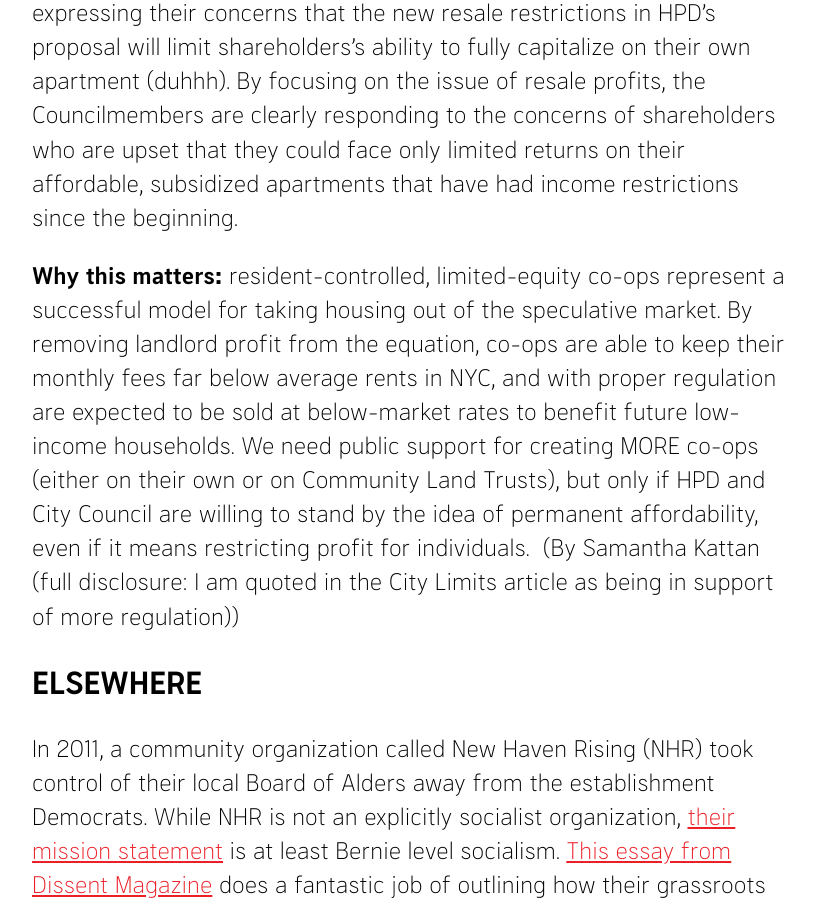
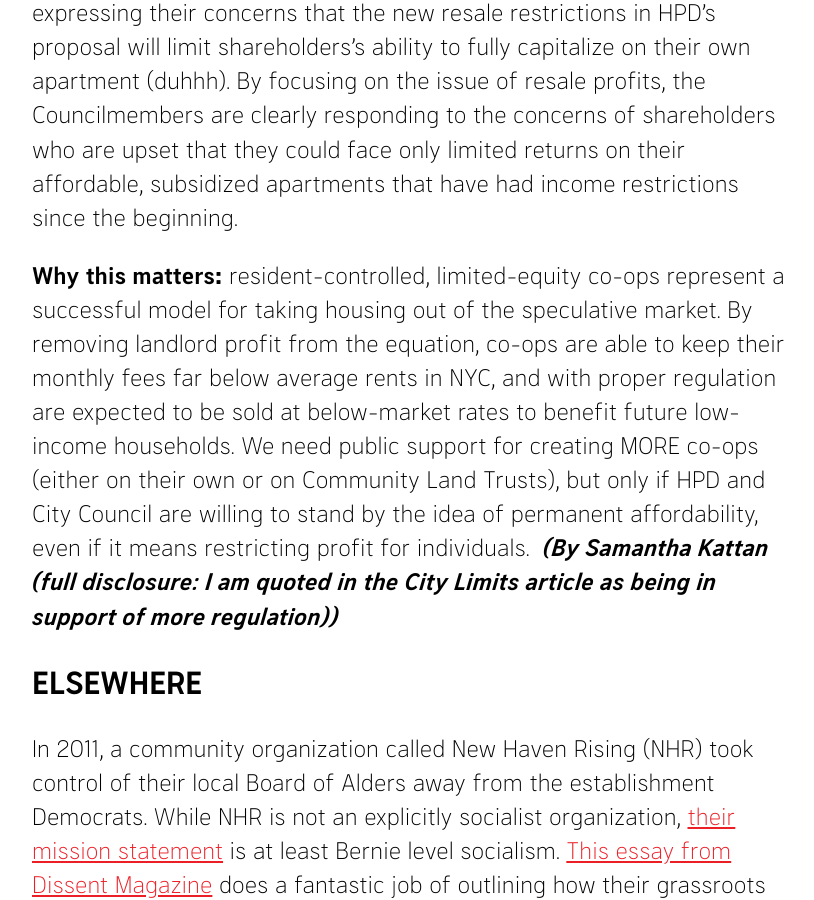
Before and after one commit to nycdsa/the-thorn, a Jekyll site: the page built from src/_posts/2017-02-27-housing-preservations-development.md, in a window 1280 px wide and 900 px high, scrolled down 2493 px. Shown: the whole window, without its empty margins (228-1042 px from the left). Built offline with Jekyll 4.4.1, drawn with Linux system fonts in a browser that asks for light colours.

```diff
--- a/src/_posts/2017-02-27-housing-preservations-development.md
+++ b/src/_posts/2017-02-27-housing-preservations-development.md
@@ -7,7 +7,7 @@ title: Housing Preservations & Development
 -   Treasurer of the Arab-American Association of New York, [Khader El-Yateem, announced his candidacy for the 43rd district](http://www.kingscountypolitics.com/el-yateem-throws-hat-ring-butler-gets-labor-endorsements/)[ Councilor](http://www.kingscountypolitics.com/el-yateem-throws-hat-ring-butler-gets-labor-endorsements/), representing Bay Ridge. He is apparently the first Palestinian-American to run for public office in NYC.
 
 ## Other Local News
--   [Resistance to the Bedford Union Development continues with the DSA organized protest on Saturday](http://www.ny1.com/nyc/all-boroughs/news/2017/02/25/neighbors-protest-controversial-redevelopment-plan-for-bedford-union-armory-ahead-of-public-hearing.html) and[community meetings turning into yelling matches](https://www.dnainfo.com/new-york/20170222/crown-heights/crown-heights-development-talk-turns-into-shouting-match)during the week.
+-   [Resistance to the Bedford Union Development continues with the DSA organized protest on Saturday](http://www.ny1.com/nyc/all-boroughs/news/2017/02/25/neighbors-protest-controversial-redevelopment-plan-for-bedford-union-armory-ahead-of-public-hearing.html) and [community meetings turning into yelling matches](https://www.dnainfo.com/new-york/20170222/crown-heights/crown-heights-development-talk-turns-into-shouting-match) during the week.
 -   [Recycling workers attempt to form a union despite reported retaliation from above.](http://teamsters.nyc/2017/02/14/sims-recycling-workers-rally-union/) Carlos Menchaca, 38th District Councilor, stands with them.
 -   [Bushwick Community Plan makes room for more affordable housing](http://citylimits.org/2017/02/13/tough-choices-face-bushwick-as-rezoning-approaches/) but rezoning may have unintended consequences that make the decisions more complex.
 -   [Two thousand arrested for jumping the turnstile in January](https://www.dnainfo.com/new-york/20170223/financial-district/2000-people-were-arrested-for-turnstile-jumping-january-nypd) making the NYPD's claim that [no one will be deported](http://gothamist.com/2017/02/25/nypd_turnstile_jumping_deportation.php) for turnstile jumping ring a little untrue.
@@ -18,7 +18,7 @@ title: Housing Preservations & Development
 
 Although the HDFC program since its inception was explicitly intended to provide permanently affordable housing for low-income households, it has suffered from lack of oversight, technical assistance, and enforcement of the affordability requirements -- resulting in a high rate of co-ops in financial distress and an increasing frequency of sales prices that seem suspiciously high given the alleged income restrictions. Last week, the Manhattan Delegation of City Council released a letter expressing their concerns that the new resale restrictions in HPD's proposal will limit shareholders's ability to fully capitalize on their own apartment (duhhh). By focusing on the issue of resale profits, the Councilmembers are clearly responding to the concerns of shareholders who are upset that they could face only limited returns on their affordable, subsidized apartments that have had income restrictions since the beginning.
 
-**Why this matters:** resident-controlled, limited-equity co-ops represent a successful model for taking housing out of the speculative market. By removing landlord profit from the equation, co-ops are able to keep their monthly fees far below average rents in NYC, and with proper regulation are expected to be sold at below-market rates to benefit future low-income households. We need public support for creating MORE co-ops (either on their own or on Community Land Trusts), but only if HPD and City Council are willing to stand by the idea of permanent affordability, even if it means restricting profit for individuals.  (By Samantha Kattan (full disclosure: I am quoted in the City Limits article as being in support of more regulation))
+**Why this matters:** resident-controlled, limited-equity co-ops represent a successful model for taking housing out of the speculative market. By removing landlord profit from the equation, co-ops are able to keep their monthly fees far below average rents in NYC, and with proper regulation are expected to be sold at below-market rates to benefit future low-income households. We need public support for creating MORE co-ops (either on their own or on Community Land Trusts), but only if HPD and City Council are willing to stand by the idea of permanent affordability, even if it means restricting profit for individuals.  ***(By Samantha Kattan (full disclosure: I am quoted in the City Limits article as being in support of more regulation))***
 
 ## Elsewhere
 
```
